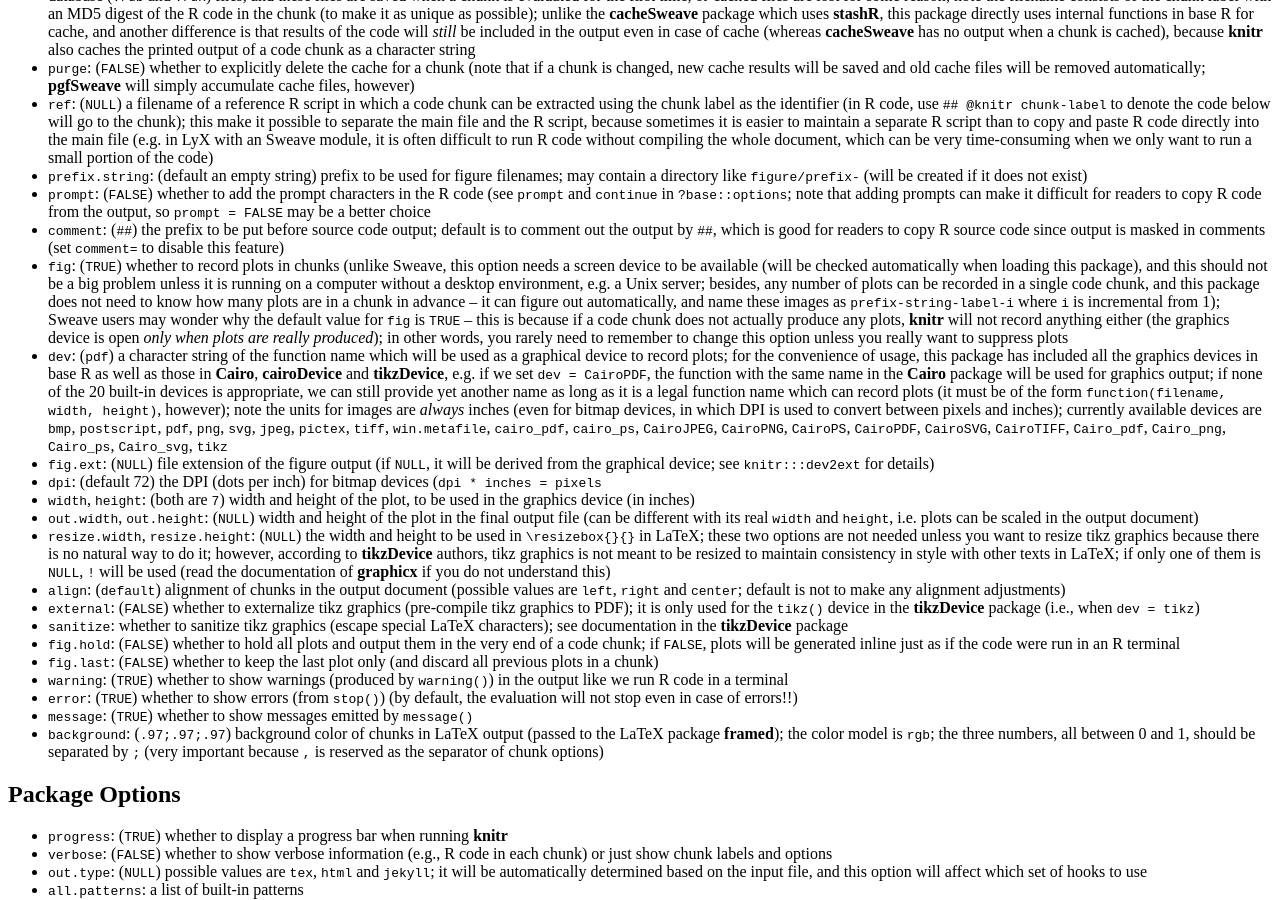
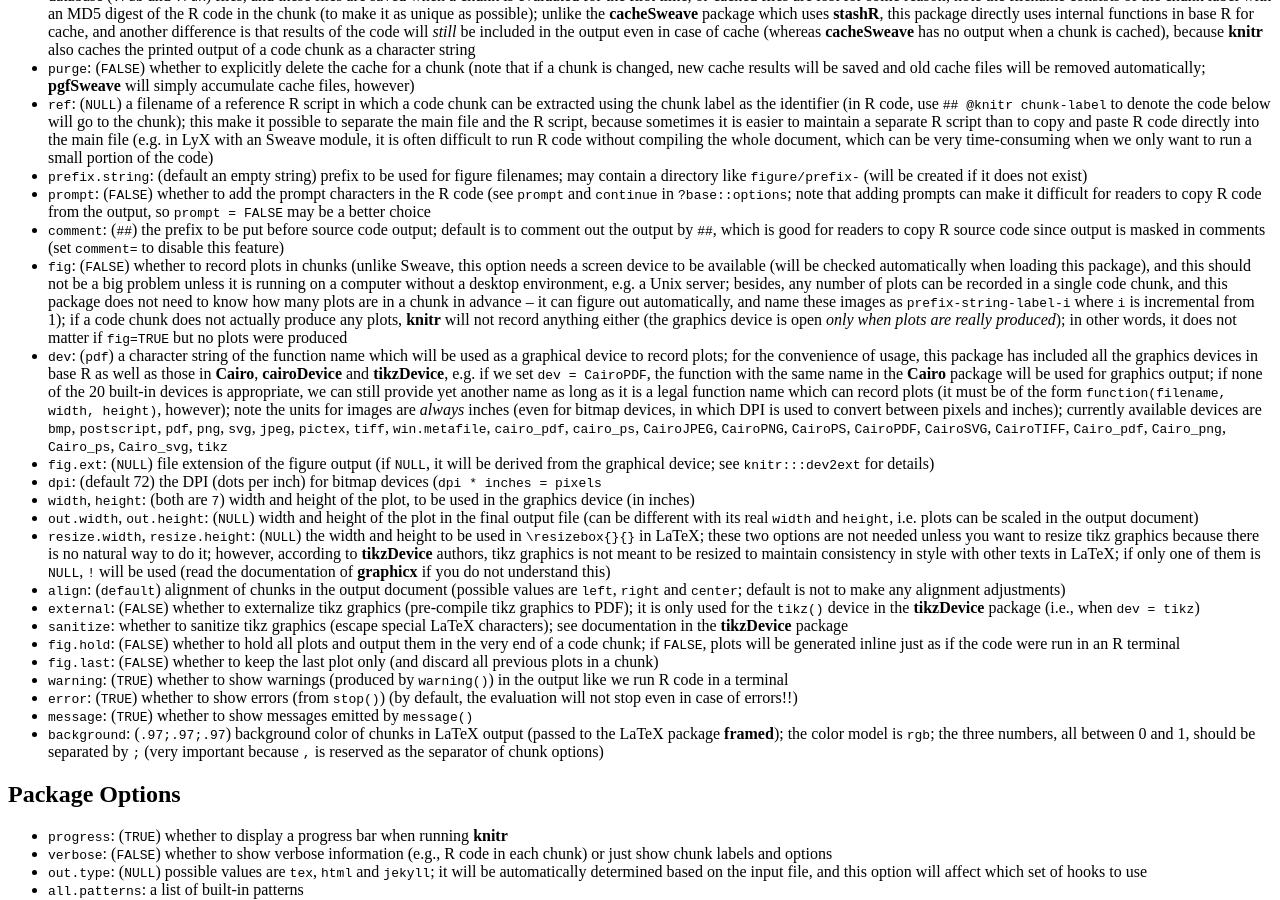
Before and after one commit to yihui/knitr, a Jekyll site: the page built from options.md, in a window 1280 px wide and 900 px high, scrolled down 839 px. Built offline with Jekyll 4.4.1, drawn with Linux system fonts in a browser that asks for light colours; some web fonts are replaced.

Commit message:
change fig back to FALSE again

```diff
--- a/options.md
+++ b/options.md
@@ -21,7 +21,7 @@ The **knitr** package shares most options with Sweave, but some were dropped/cha
 - `prefix.string`: (default an empty string) prefix to be used for figure filenames; may contain a directory like `figure/prefix-` (will be created if it does not exist)
 - `prompt`: (`FALSE`) whether to add the prompt characters in the R code (see `prompt` and `continue` in `?base::options`; note that adding prompts can make it difficult for readers to copy R code from the output, so `prompt = FALSE` may be a better choice
 - `comment`: (`##`) the prefix to be put before source code output; default is to comment out the output by `##`, which is good for readers to copy R source code since output is masked in comments (set `comment=` to disable this feature)
-- `fig`: (`TRUE`) whether to record plots in chunks (unlike Sweave, this option needs a screen device to be available (will be checked automatically when loading this package), and this should not be a big problem unless it is running on a computer without a desktop environment, e.g. a Unix server; besides, any number of plots can be recorded in a single code chunk, and this package does not need to know how many plots are in a chunk in advance -- it can figure out automatically, and name these images as `prefix-string-label-i` where `i` is incremental from 1); Sweave users may wonder why the default value for `fig` is `TRUE` -- this is because if a code chunk does not actually produce any plots, **knitr** will not record anything either (the graphics device is open *only when plots are really produced*); in other words, you rarely need to remember to change this option unless you really want to suppress plots
+- `fig`: (`FALSE`) whether to record plots in chunks (unlike Sweave, this option needs a screen device to be available (will be checked automatically when loading this package), and this should not be a big problem unless it is running on a computer without a desktop environment, e.g. a Unix server; besides, any number of plots can be recorded in a single code chunk, and this package does not need to know how many plots are in a chunk in advance -- it can figure out automatically, and name these images as `prefix-string-label-i` where `i` is incremental from 1); if a code chunk does not actually produce any plots, **knitr** will not record anything either (the graphics device is open *only when plots are really produced*); in other words, it does not matter if `fig=TRUE` but no plots were produced
 - `dev`: (`pdf`) a character string of the function name which will be used as a graphical device to record plots; for the convenience of usage, this package has included all the graphics devices in base R as well as those in **Cairo**, **cairoDevice** and **tikzDevice**, e.g. if we set `dev = CairoPDF`, the function with the same name in the **Cairo** package will be used for graphics output; if none of the 20 built-in devices is appropriate, we can still provide yet another name as long as it is a legal function name which can record plots (it must be of the form `function(filename, width, height)`, however); note the units for images are *always* inches (even for bitmap devices, in which DPI is used to convert between pixels and inches); currently available devices are `bmp`, `postscript`, `pdf`, `png`, `svg`, `jpeg`, `pictex`, `tiff`, `win.metafile`, `cairo_pdf`, `cairo_ps`, `CairoJPEG`, `CairoPNG`, `CairoPS`, `CairoPDF`, `CairoSVG`, `CairoTIFF`, `Cairo_pdf`, `Cairo_png`, `Cairo_ps`, `Cairo_svg`, `tikz`
 - `fig.ext`: (`NULL`) file extension of the figure output (if `NULL`, it will be derived from the graphical device; see `knitr:::dev2ext` for details)
 - `dpi`: (default 72) the DPI (dots per inch) for bitmap devices (`dpi * inches = pixels`
```
